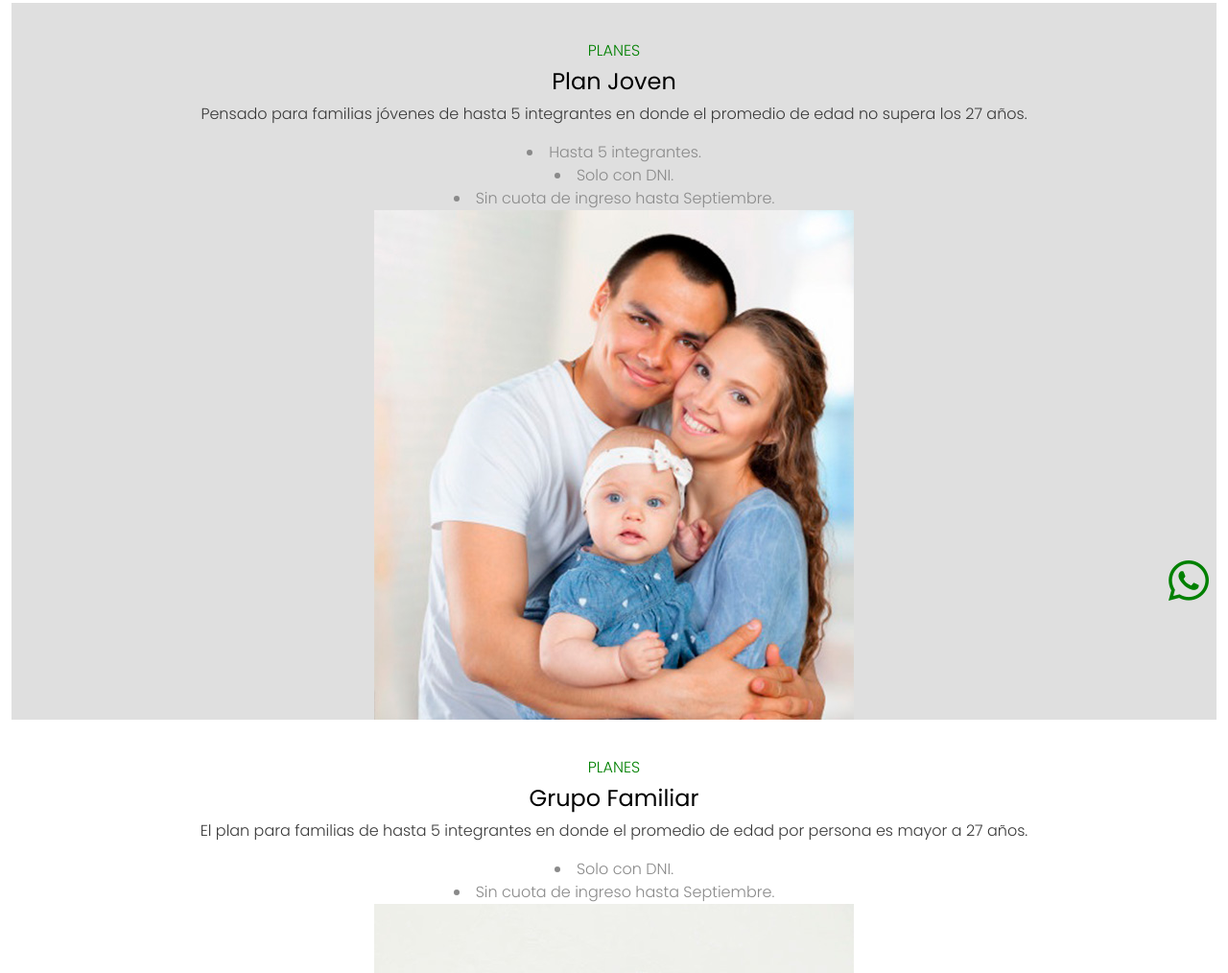
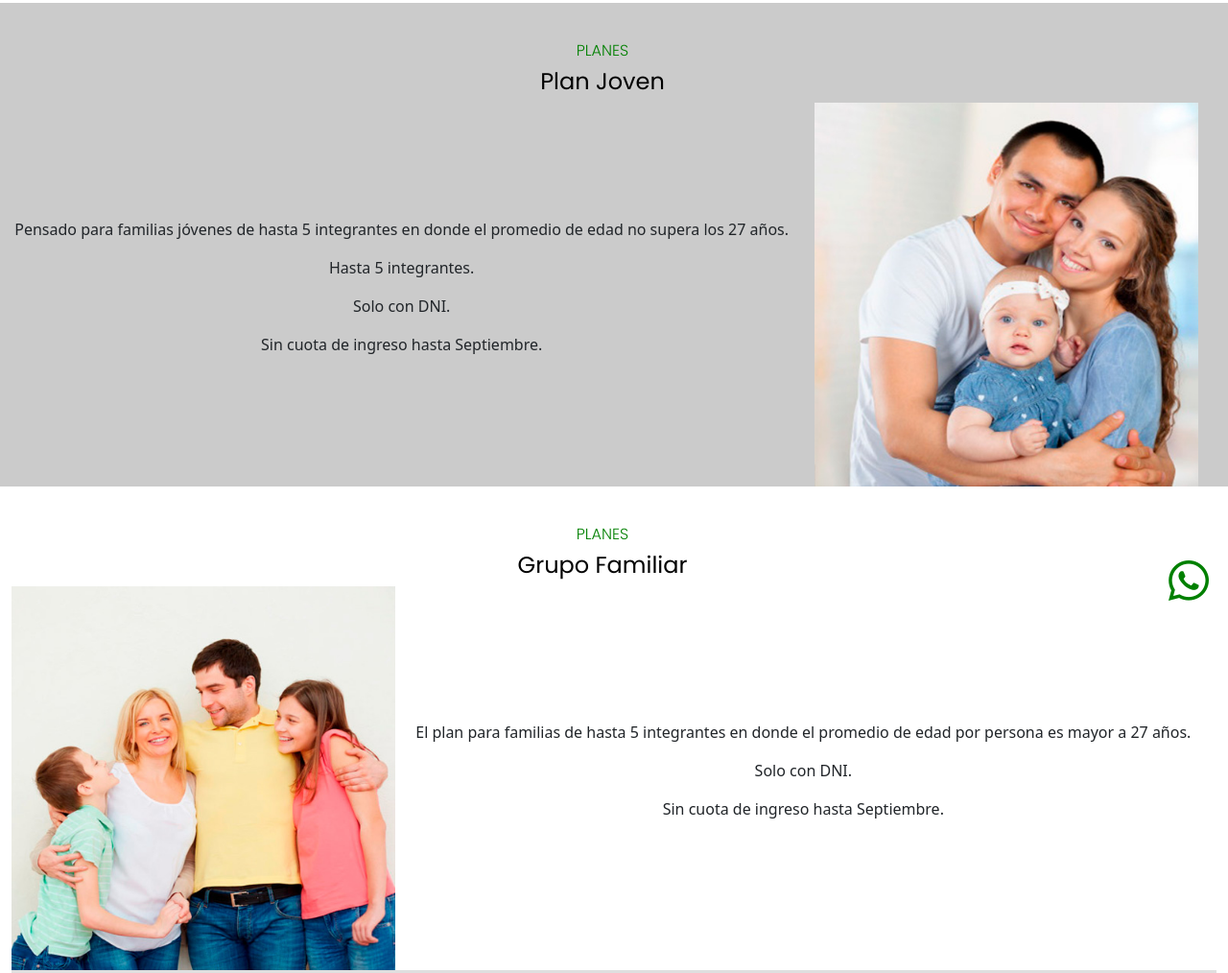
Before and after one commit to Luciana-Magnani/Curso-CoderHouse, a plain HTML site: page pages/asociate.html in a window 1280 px wide. Shown: the part 149-1163 px from the top of the page at 96% size. Drawn offline with Linux system fonts and the light colour scheme.

Commit message:
modificaciones en asociate

```diff
--- a/css/estilos.css
+++ b/css/estilos.css
@@ -22,6 +22,12 @@ nav ul li{
 
 .colorNav{
     background-color: rgba(0, 111, 0, 0.566);
+}
+.colorPlanes{
+    background-color: rgb(203, 203, 203);
+}
+.pTexto{
+    text-align: center;
 }
 
 .carousel-item{
@@ -122,7 +128,6 @@ nav ul li{
     margin-bottom: 50px;
 }
 
-
 .hijoGaleria h3{
     font-size: 1rem;
     font-weight: 200; /*fuente regular*/
@@ -154,16 +159,12 @@ nav ul li{
 }
 
 .imagenTexto{
-    width: 100%;
-    height: 100%;
-    display:flex;
-    align-items: left;
-    justify-content:left;
-    flex-direction: column;
     background: url(../assets/img/Cede\ Centro-4.jpg);
     background-repeat: no-repeat;
     background-size: cover;
     gap: 1rem;
+    padding-top: 10px;
+    padding-bottom: 10px;
 }
 
 
@@ -543,31 +544,42 @@ a:hover{
 
     }
 
+    .galeria img{
+        width: 90px;
+        height: 90px;
+
+    }
+
     .imagenTexto{
         background-image: none;
-        text-align: center;
+        /*text-align: center;
         flex-direction: column;
         justify-content: center;
         align-items: center;
-        /*overflow: auto;*/
+        overflow: auto;*/
     }
 
     .imagenTexto h4{
         margin-left: 30px;
+        width: 100%;
     }
 
     .imagenTexto h3{
         text-align: center;
-        width: 70vh;
         margin-left: 0px;
+        width: 100%;
+    }
+    .imagenTexto h4{
+        text-align: center;
+        margin-left: 0px;
+        width: 100%;
     }
 
     .imagenTexto p{
         text-align: center;
-        width: 70vh;
         margin-left: 0px;
+        width: 100%;
     }
-
 
     .navegacion{
         display: flex;
@@ -586,14 +598,6 @@ a:hover{
 
     ul li{
         margin-top: 1rem;
-    }
-
-    .imagenTexto{
-        display:flex;
-        flex-direction: column;
-        width: 100vh;
-        gap: 1rem;
-        overflow: auto;
     }
 
 
@@ -623,7 +627,4 @@ a:hover{
 
     }
 
-
-
-
 }
--- a/pages/asociate.html
+++ b/pages/asociate.html
@@ -74,27 +74,41 @@
 
         <main class="container-fluid">
             <h1 class="h1depaginas">Asociate</h1>
-            <section class="boxPlanes">
-                <h4 class="tituloPlanes">PLANES</h4>
-                <h3 class="h3novedades">Plan Joven</h3>
-                <p class="parrafoPlanes">Pensado para familias jóvenes de hasta 5 integrantes en donde el promedio de edad no supera los 27 años.</p>
-                <li class="liPlanes">Hasta 5 integrantes.</li>
-                <li class="liPlanes">Solo con DNI.</li>
-                <li class="liPlanes">Sin cuota de ingreso hasta Septiembre.</li>
-                <img src="../assets/img/plan_1.jpg" alt="familia 1">
-
+            <section class="row colorPlanes">
+                <div class="row">
+                    <h4 class="tituloPlanes col-12">PLANES</h4>
+                    <h3 class="h3novedades col-12">Plan Joven</h3>
+                </div>
+                <div class=" row col-12  align-items-center justify-content-center">
+                    <div class="col-8 pTexto">
+                        <p>Pensado para familias jóvenes de hasta 5 integrantes en donde el promedio de edad no supera los 27 años.</p>
+                        <p>Hasta 5 integrantes.</p>
+                        <p>Solo con DNI.</p>
+                        <p>Sin cuota de ingreso hasta Septiembre.</p>
+                    </div>
+                    <div class="col-4">
+                        <img src="../assets/img/plan_1.jpg " alt="familia 1" width="400" height="400">
+                    </div>
+                </div>
             </section>
 
 
 
-            <section class="boxPlanes2">
-                <h4 class="tituloPlanes">PLANES</h4>
-                <h3 class="h3novedades">Grupo Familiar</h3>
-                <p class="parrafoPlanes">El plan para familias de hasta 5 integrantes en donde el promedio de edad por persona es mayor a 27 años.</p>
-                <li class="liPlanes">Solo con DNI.</li>
-                <li class="liPlanes">Sin cuota de ingreso hasta Septiembre.</li>
-                <img src="../assets/img/plan_2.jpg" alt="familia 3">
-
+            <section class="row">
+                <div class="row">
+                    <h4 class="tituloPlanes col-12">PLANES</h4>
+                    <h3 class="h3novedades col-12">Grupo Familiar</h3>
+                </div>
+                <div class=" row col-12  align-items-center justify-content-center">
+                    <div class="col-4">
+                        <img src="../assets/img/plan_2.jpg" alt="familia 3" width="400" height="400" m>
+                    </div>
+                    <div class="col-8 pTexto">
+                        <p>El plan para familias de hasta 5 integrantes en donde el promedio de edad por persona es mayor a 27 años.</p>
+                        <p>Solo con DNI.</p>
+                        <p>Sin cuota de ingreso hasta Septiembre.</p>
+                    </div>
+                </div>
             </section>
 
 
```
Also changed, not shown: index.html (line endings or trailing spaces).
